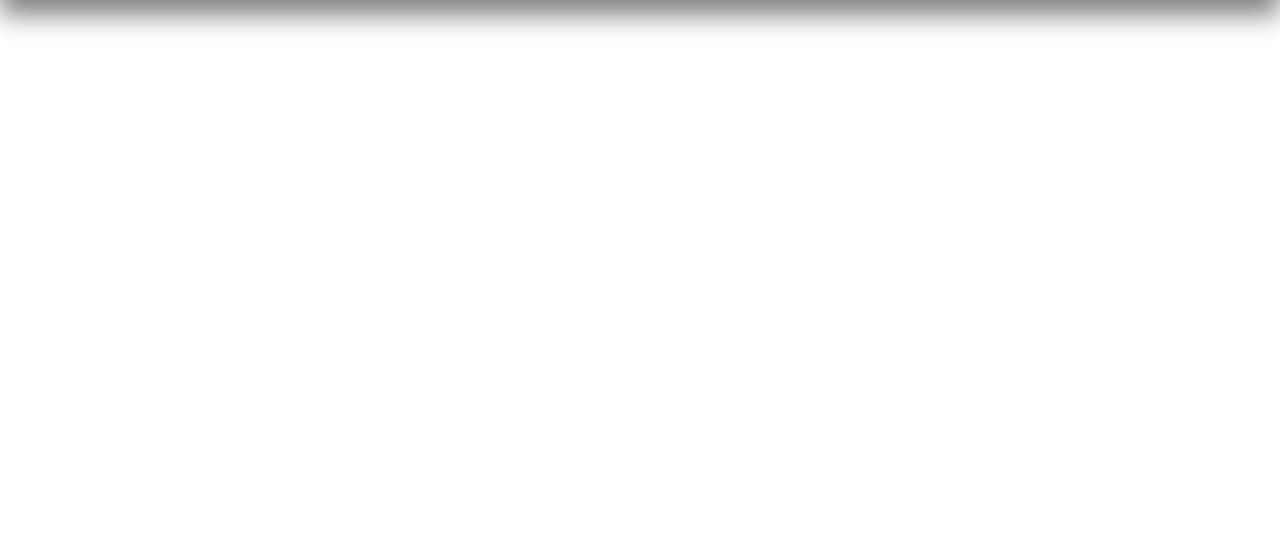
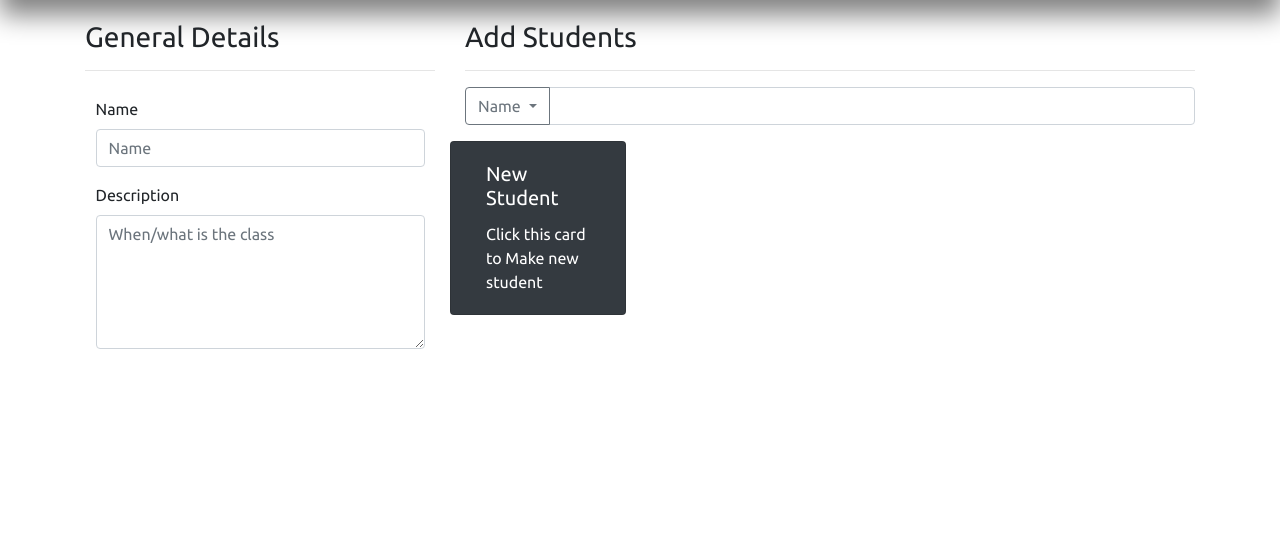
Before and after one commit to Stephan-kashkarov/QuickMark-WEB, a Flask app: page /class/make in a window 1280 px wide. Shown: the part 80-628 px from the top of the page. Run offline with Flask 2, Linux system fonts and the light colour scheme; the visitor is signed in with stand-in values (Sample User, id 1); data comes from the database, SQL or seed files in the repository; both versions use the stored data as it was after the commit; some libraries are stand-ins or nearby versions.

Commit message:
worked on class making screen

```diff
--- a/server/app/static/css/body.css
+++ b/server/app/static/css/body.css
@@ -4,7 +4,7 @@
 
 }
 .the_background{
-    width:110%;
+    width:100vw;
     height:95%;
     position: absolute;
     z-index:-1;
--- /dev/null
+++ b/server/app/static/js/class_make.js
@@ -0,0 +1,29 @@
+$(function(){
+    let students = []
+
+
+    $(".student").on('mouseenter', function() {
+        $(this).animate({
+            backgroundColor: "#007bff",
+        }, 100)
+    }).on('mouseleave', function() {
+        $(this).animate({
+            backgroundColor: "#868e96",
+        }, 100)
+    }).on('click', function() {
+        $(this).animate({
+            backgroundColor: "#007bff",
+        }, 100)
+        $(this).removeClass("student").addClass("added-student")
+        students.push(parseInt($(this).find('.id').innerText()))
+    })
+
+    $(".added-student").on('click', function(){
+        $(this).animate({
+            backgroundColor: "#868e96",
+        }, 100)
+        $(this).removeClass("added-student").addClass("student")
+        let id = parseInt($(this).find('.id').innerText())
+        students.splice(students.indexOf(id), 1)
+    })
+})
--- a/server/app/static/js/main.js
+++ b/server/app/static/js/main.js
@@ -1,20 +1,4 @@
 // See https://github.com/daneden/animate.css
-
-
-
-
-$(document).ready(function(){
-	$(".di").hover(function () {
-		$(this).css("font-size", "22.5px");
-		$(this).css("color", "#e5e5e5");
-		$(this).css("border-bottom", "3px solid ");
-	}, function () {
-		$(this).css("font-size", "22px");
-		$(this).css("color", "black");
-		$(this).css("border-bottom", "3px solid red");
-	});
-});
-
 
 $.fn.extend({
 	animateCss: function (animationName, callback) {
@@ -53,4 +37,13 @@ $(function(){
 			window.location.reload()
 		})
 	})
+	$(".di").hover(function () {
+		$(this).css("font-size", "22.5px");
+		$(this).css("color", "#e5e5e5");
+		$(this).css("border-bottom", "3px solid ");
+	}, function () {
+		$(this).css("font-size", "22px");
+		$(this).css("color", "black");
+		$(this).css("border-bottom", "3px solid red");
+	});
 })
--- a/server/app/templates/base.html
+++ b/server/app/templates/base.html
@@ -20,8 +20,10 @@
 	{% block styles %}
 	{% endblock %}
 	<script src="https://ajax.googleapis.com/ajax/libs/jquery/3.3.1/jquery.min.js"></script>
+	<script src="https://cdnjs.cloudflare.com/ajax/libs/popper.js/1.14.6/umd/popper.min.js"></script>
 	<script src="https://stackpath.bootstrapcdn.com/bootstrap/4.1.3/js/bootstrap.min.js"></script>
 	<script src="https://cdn.jsdelivr.net/npm/bootstrap-notify@3.1.3/bootstrap-notify.min.js"></script>
+	<script src="http://code.jquery.com/color/jquery.color-2.1.2.min.js"></script>
 	<script src="{{url_for('.static', filename='js/main.js')}}"></script>
 
 	{% block scripts %}
--- a/server/app/templates/class_make.html
+++ b/server/app/templates/class_make.html
@@ -1,21 +1,63 @@
 {% extends 'main.html' %}
 
 {% block scripts %}
-<script src="{{url_for('.static', filename='js/class_add.js')}}"></script>
+<script src="{{url_for('.static', filename='js/class_make.js')}}"></script>
 {% endblock %}
 
 {% block styles %}
-<link rel="stylesheet" href="{{url_for('.static', filename='css/class_add.css')}}">
+<link rel="stylesheet" href="{{url_for('.static', filename='css/class_make.css')}}">
 {% endblock %}
 
 {% block body %}
 <div class="container">
     <div class="row">
+        <div class="col-4">
+            <h3>
+                General Details
+            </h3>
+            <hr>
+            <form>
+                <div class="form-group">
+                    <label for="class-name">Name</label>
+                    <input type="text" class="form-control" id="class-name" placeholder="Name">
+                </div>
+                <div class="form-group">
+                    <label for="class-desc">Description</label>
+                    <textarea rows="5" class="form-control" id="class-desc" placeholder="When/what is the class"></textarea>
+                </div>
+            </form>
+        </div>
         <div class="col-8">
-
-        </div>
-        <div class="col-4">
-
+            <h3>
+                Add Students
+            </h3>
+            <hr>
+            <div class="input-group mb-3">
+                <div class="input-group-prepend">
+                    <button
+                        class="btn btn-outline-secondary dropdown-toggle"
+                        type="button"
+                        data-toggle="dropdown"
+                        aria-haspopup="true"
+                        aria-expanded="false"
+                    >
+                        Name
+                    </button>
+                    <div class="dropdown-menu">
+                        <a class="dropdown-item search-choose active" href="#">Name</a>
+                        <a class="dropdown-item search-choose" href="#">Student ID</a>
+                    </div>
+                </div>
+                <input type="text" class="form-control" aria-label="Text input with dropdown button">
+            </div>
+            <div class="students row">
+                <div class="student card text-white mb-3 col" style="max-width: 11rem; min-width: 11rem;background-color: #343a40;">
+                    <div class="card-body">
+                        <h5 class="card-title">New Student</h5>
+                        <p class="card-text">Click this card to Make new student</p>
+                    </div>
+                </div>
+            </div>
         </div>
     </div>
 </div>
--- a/server/app/templates/dash.html
+++ b/server/app/templates/dash.html
@@ -23,7 +23,7 @@
                 <a class="btn btn-primary btn-lg class_create" href="{{url_for('class_make')}}" role="button">Create Class</a>
             {% else %}
             {% for class in classes %}
-                <div class="col-lg-3">
+                <div class="col-lg-3" style="max-width: 18rem;" >
                     <div class="card">
                         <div class="card-body">
                             <h5 class="card-title">{{class.title}}</h5>
```
Also changed, not shown: server/dev.db.
